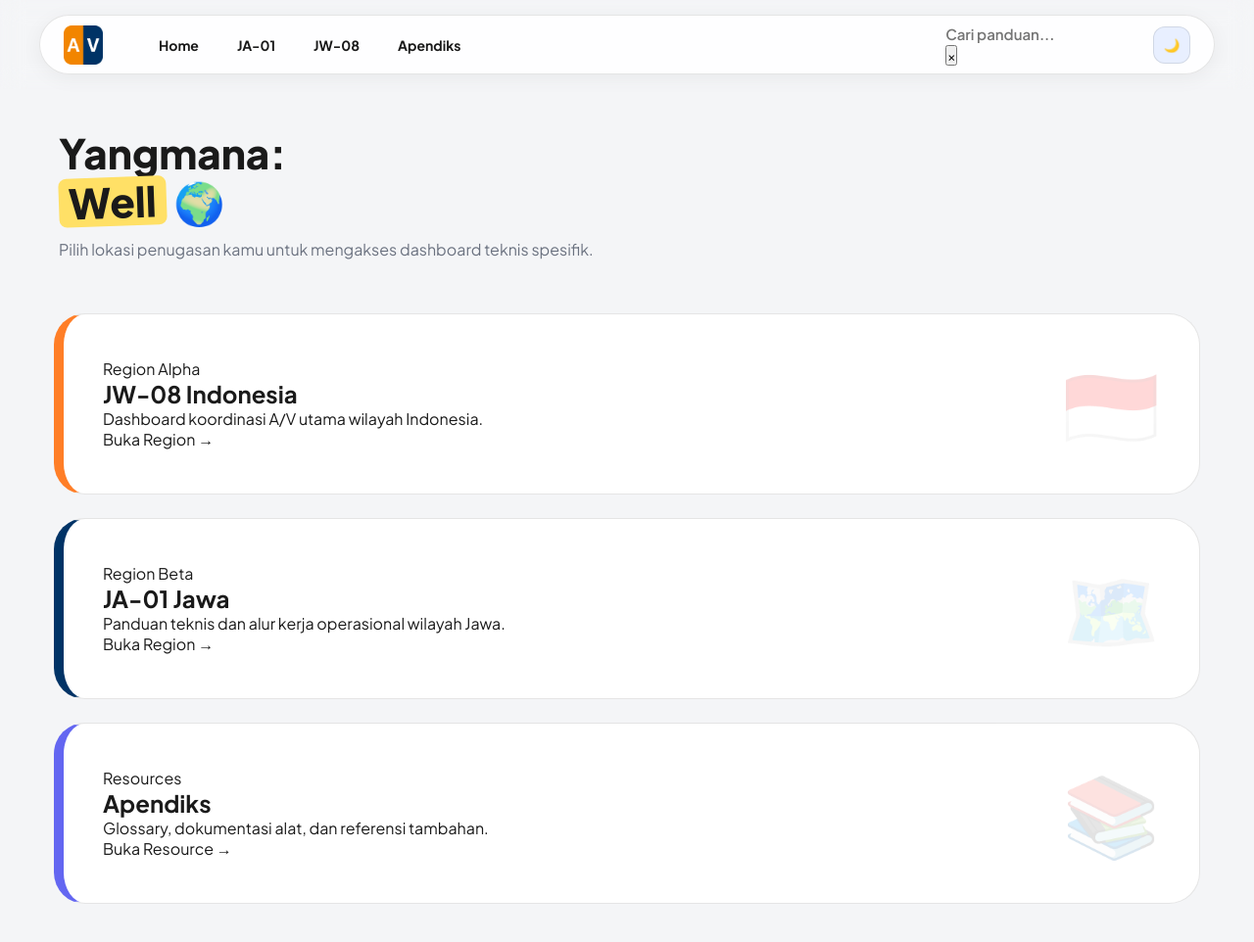
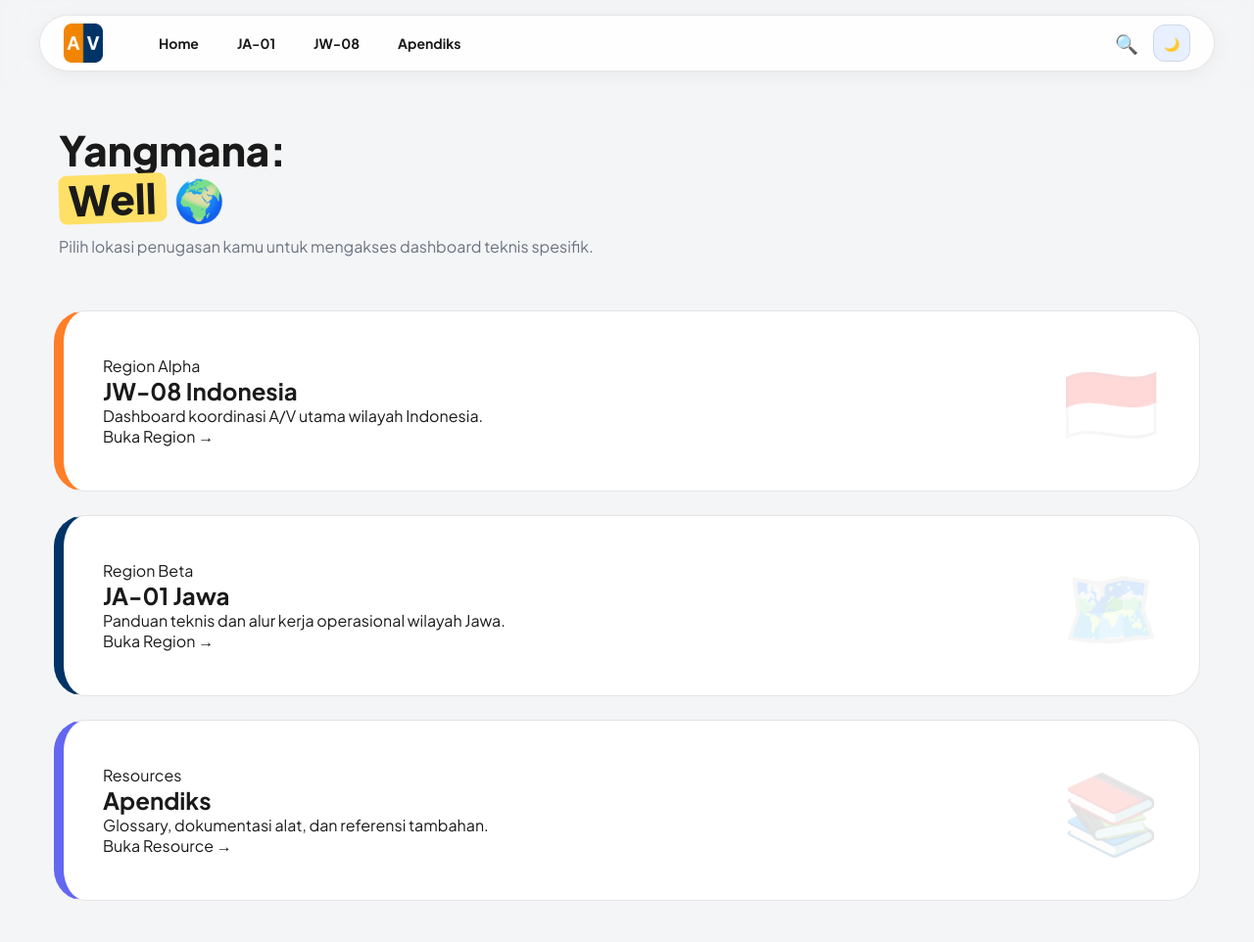
Before and after one commit to av-smg/technicalguidelines, a Jekyll site: the page built from index.html, in a window 1280 px wide and 1042 px high. Shown: the top 962 px of the window at 98% size. Built offline with Jekyll 4.4.1, drawn with Linux system fonts in a browser that asks for light colours.

Commit message:
Update navbar.html

```diff
--- a/_includes/navbar.html
+++ b/_includes/navbar.html
@@ -17,25 +17,20 @@
                     <a href="{{ '/jw-08/' | relative_url }}" class="nav-link">JW-08</a>
                     <a href="{{ '/apendiks/' | relative_url }}" class="nav-link">Apendiks</a>
                 </div>
-                <div class="menu-content-bottom-mobile">
-                    <button class="theme-toggle-mobile" onclick="toggleTheme()">
-                        <span class="theme-icon-status">🌙</span> <span>Mode Layar</span>
-                    </button>
-                </div>
             </nav>
         </div>
 
         <div class="nav-group-right">
             <div class="search-wrapper" id="search-wrapper-desktop">
                 <div class="search-content">
-                    <div class="search-header">
-                        <input type="text" id="missionSearch" placeholder="Cari panduan..." autocomplete="off" onkeyup="filterMissions()">
-                        <button class="search-close" id="search-close-desktop">&times;</button>
-                    </div>
+                    <input type="text" id="missionSearch" placeholder="Cari..." autocomplete="off" onkeyup="filterMissions()">
+                    <button class="search-close" id="search-close-desktop">&times;</button>
                 </div>
             </div>
 
-            <button class="mobile-search-trigger" id="search-trigger-global">🔍</button>
+            <button class="mobile-search-trigger" id="search-trigger-global" style="display: block !important; visibility: visible !important;">
+                🔍
+            </button>
 
             <button class="theme-toggle" onclick="toggleTheme()">
                 <span class="theme-icon-status">🌙</span>
@@ -53,7 +48,6 @@
             <input type="text" id="missionSearchMobile" placeholder="Cari..." onkeyup="filterMissionsMobile()">
             <button class="search-close-btn" id="search-close-mobile">&times;</button>
         </div>
-        <div id="search-results-list"></div>
     </div>
 </header>
 
@@ -148,3 +142,36 @@ function filterMissionsMobile() {
     });
 }
 </script>
+<style>/* Pastikan tombol kaca pembesar terlihat */
+#search-trigger-global {
+    background: none;
+    border: none;
+    font-size: 1.2rem;
+    cursor: pointer;
+    z-index: 10;
+    display: flex;
+    align-items: center;
+    justify-content: center;
+}
+
+/* Sembunyikan textbox desktop sampai class .active muncul */
+#search-wrapper-desktop {
+    display: none;
+    opacity: 0;
+    transition: all 0.3s ease;
+}
+
+#search-wrapper-desktop.active {
+    display: block;
+    opacity: 1;
+}
+
+/* Untuk Mobile */
+#search-mobile-dropdown {
+    display: none;
+}
+
+#search-mobile-dropdown.active {
+    display: block;
+}
+</style>
```
